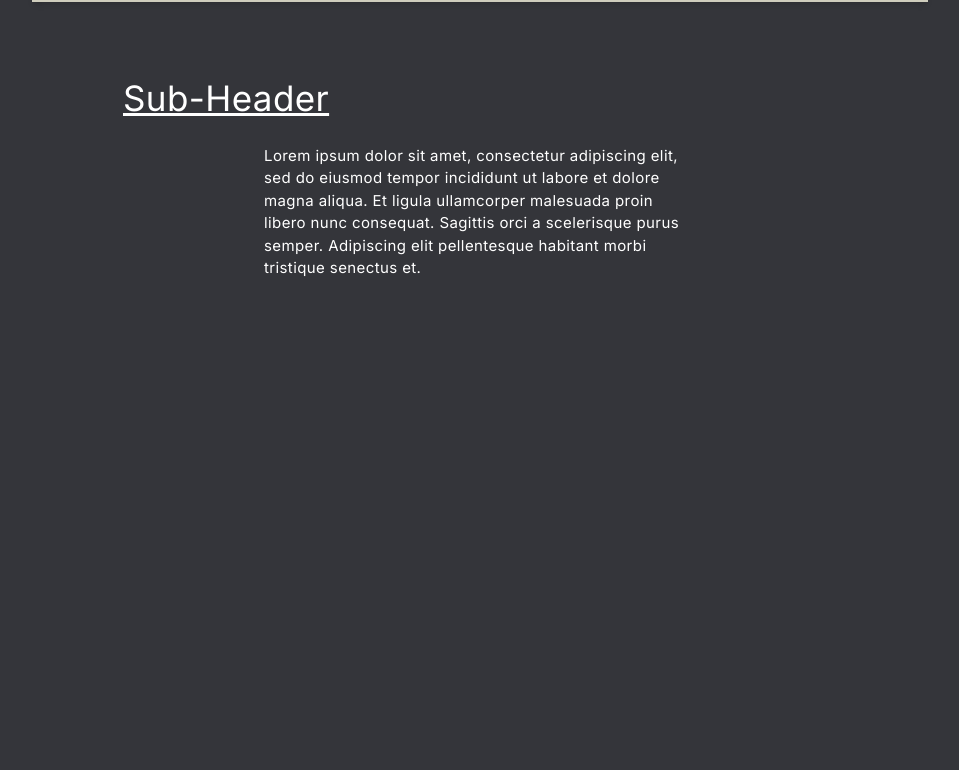
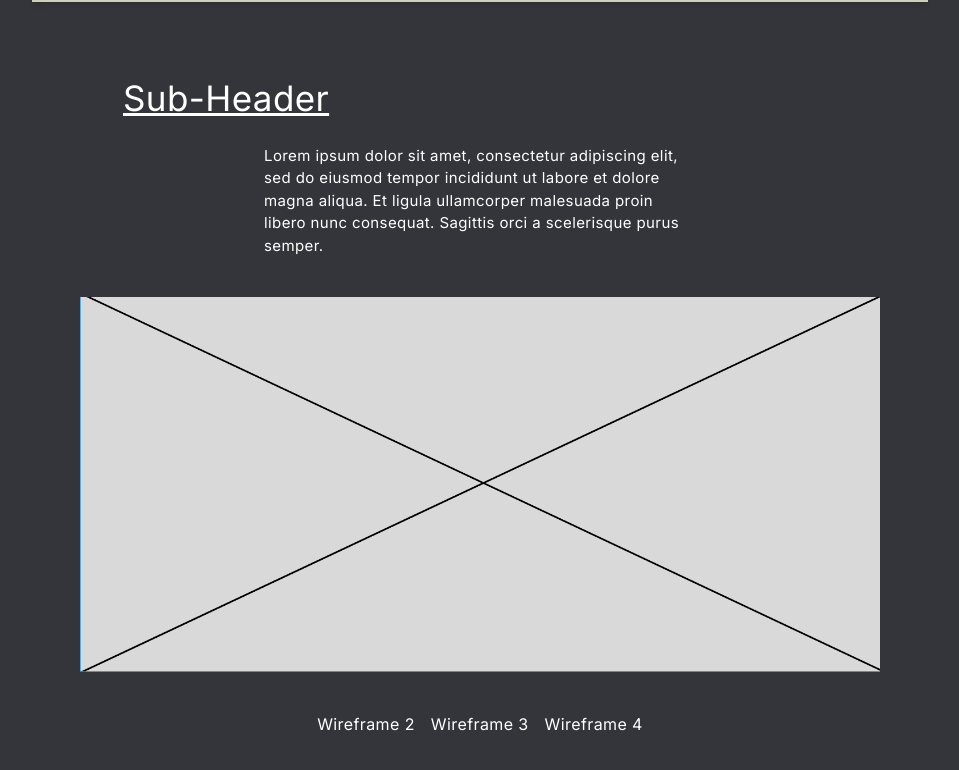
Before and after one commit to MikeSanDev/asj-portfolio, a Next.js app: page / in a window 1280 px wide. Shown: the part 398-1168 px from the top of the page, without its empty margins (160-1119 px from the left). Before the commit the page ends 970 px from the top, so only its background shows below. Built offline with nearby package versions, Linux system fonts and the light colour scheme.

Commit message:
started wireframe2

```diff
--- a/app/globals.css
+++ b/app/globals.css
@@ -57,7 +57,7 @@ li {
 }
 
 .fig-box {
-  margin-top: 35px;
+  margin-top: 37px;
 }
 
 /*************************** Body ****************************/
--- a/app/page.tsx
+++ b/app/page.tsx
@@ -1,19 +1,37 @@
 import Navbar from "@/components/Navbar";
+import Wireframe2 from "@/components/wireframe2";
+import Image from "next/image";
+import Link from 'next/link';
 
 export default function Home() {
   return (
     <div>
       <Navbar />
-      <main className=" mx-auto " style={{ width: '70%', maxWidth: '1200px', height: '500px'}} >
-      <div className="max-w-7xl mx-auto px-4 ">
+      <main className=" mx-auto " style={{ width: '70%', maxWidth: '1200px', height: '500px' }} >
+        <div className="max-w-7xl mx-auto px-4 ">
           <h1 className="sub-header">Sub-Header</h1>
-      <div className="flex justify-center">
-          <p  className="sub-text ">Lorem ipsum dolor sit amet, consectetur adipiscing elit, sed do eiusmod tempor incididunt ut labore et dolore magna aliqua. Et ligula ullamcorper malesuada proin libero nunc consequat. Sagittis orci a scelerisque purus semper. Adipiscing elit pellentesque habitant morbi tristique senectus et.
-        </p>
-      </div>
-      <div>
+          <div className="flex justify-center">
+            <p className="sub-text ">Lorem ipsum dolor sit amet, consectetur adipiscing elit, sed do eiusmod tempor incididunt ut labore et dolore magna aliqua.
+              Et ligula ullamcorper malesuada proin libero nunc consequat. Sagittis orci a scelerisque purus semper.
+            </p>
+          </div>
+          <div className="flex justify-center mt-10">
+            <Image
+              src="/assets/fig-box.png"
+              alt='box'
+              width={800}
+              height={500} />
+          </div>
 
-      </div>
+        </div>
+        <div>
+          <ul className="flex justify-center text-white mt-10 pb-10 space-x-4">
+            <Link href="/components/Wireframe2.tsx">
+              <li>Wireframe 2 </li>
+            </Link>
+            <li>Wireframe 3 </li>
+            <li>Wireframe 4 </li>
+          </ul>
         </div>
       </main>
     </div>
--- /dev/null
+++ b/components/Wireframe2.tsx
@@ -0,0 +1,29 @@
+import Link from 'next/link';
+import Navbar from './Navbar';
+import Image from 'next/image';
+
+export default function Wireframe2() {
+    return (
+        <div>
+            <Navbar />
+            <main className="mx-auto" style={{ width: '70%', maxWidth: '1200px', height: '500px' }}>
+                <div className="max-w-7xl mx-auto px-4">
+                    <h1 className="sub-header">Sub-Header</h1>
+                    <div className="flex justify-center">
+                        <p className="sub-text">Lorem ipsum dolor sit amet, consectetur adipiscing elit, sed do eiusmod tempor incididunt ut labore et dolore magna aliqua.
+                            Et ligula ullamcorper malesuada proin libero nunc consequat. Sagittis orci a scelerisque purus semper.
+                        </p>
+                    </div>
+                    <div className="flex justify-center mt-10">
+                        <Image
+                            src="/assets/fig-box.png"
+                            alt="box"
+                            width={800}
+                            height={500}
+                        />
+                    </div>
+                </div>
+            </main>
+        </div>
+    );
+}
```
